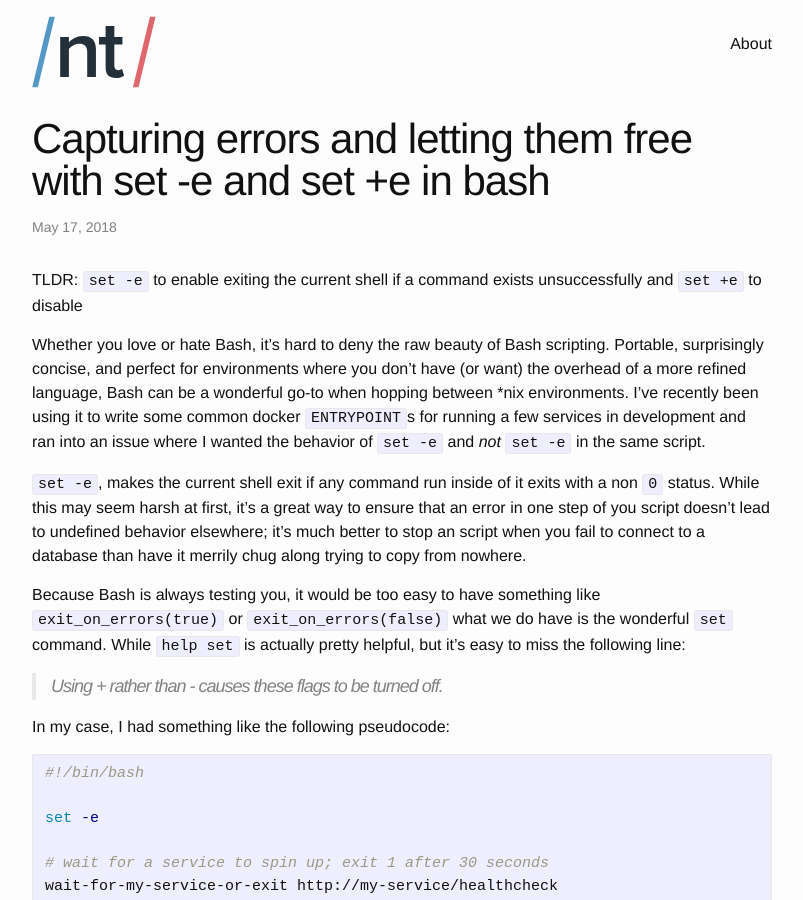
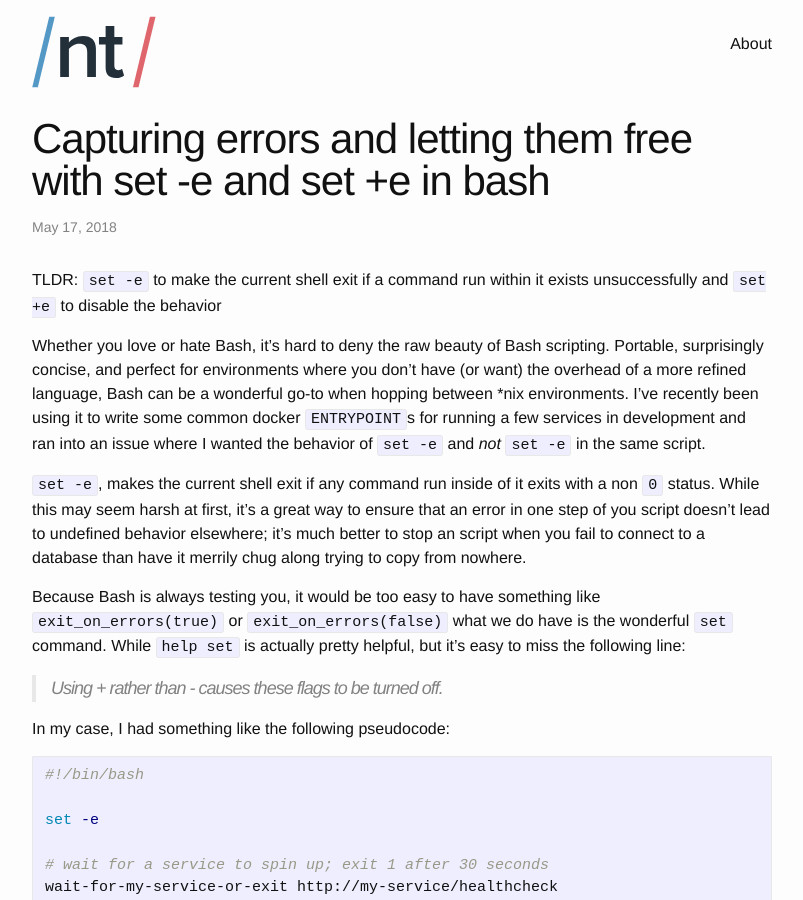
Before and after one commit to NickTomlin/nicktomlin.github.io, a Jekyll site: the page built from _posts/2018-05-17-capturing-errors-and-letting-them-with-set-e-and-e-in-bash.md, in a window 1280 px wide and 900 px high. Shown: the whole window, without its empty margins (238-1041 px from the left). Built offline with Jekyll 4.4.1, drawn with Linux system fonts in a browser that asks for light colours; comment, search, counter and statistics services are not loaded.

Commit message:
Wordsmithing

```diff
--- a/_posts/2018-05-17-capturing-errors-and-letting-them-with-set-e-and-e-in-bash.md
+++ b/_posts/2018-05-17-capturing-errors-and-letting-them-with-set-e-and-e-in-bash.md
@@ -3,7 +3,7 @@ layout: post
 title: Capturing errors and letting them free with set -e and set +e in bash
 ---
 
-TLDR: `set -e` to enable exiting the current shell if a command exists unsuccessfully and `set +e` to disable
+TLDR: `set -e` to make the current shell exit if a command run within it exists unsuccessfully and `set +e` to disable the behavior
 
 Whether you love or hate Bash, it's hard to deny the raw beauty of Bash scripting. Portable, surprisingly concise, and perfect for environments where you don't have (or want) the overhead of a more refined language, Bash can be a wonderful go-to when hopping between *nix environments. I've recently been using it to write some common docker `ENTRYPOINT`s for running a few services in development and ran into an issue where I wanted the behavior of `set -e` and _not_ `set -e` in the same script.
 
```
